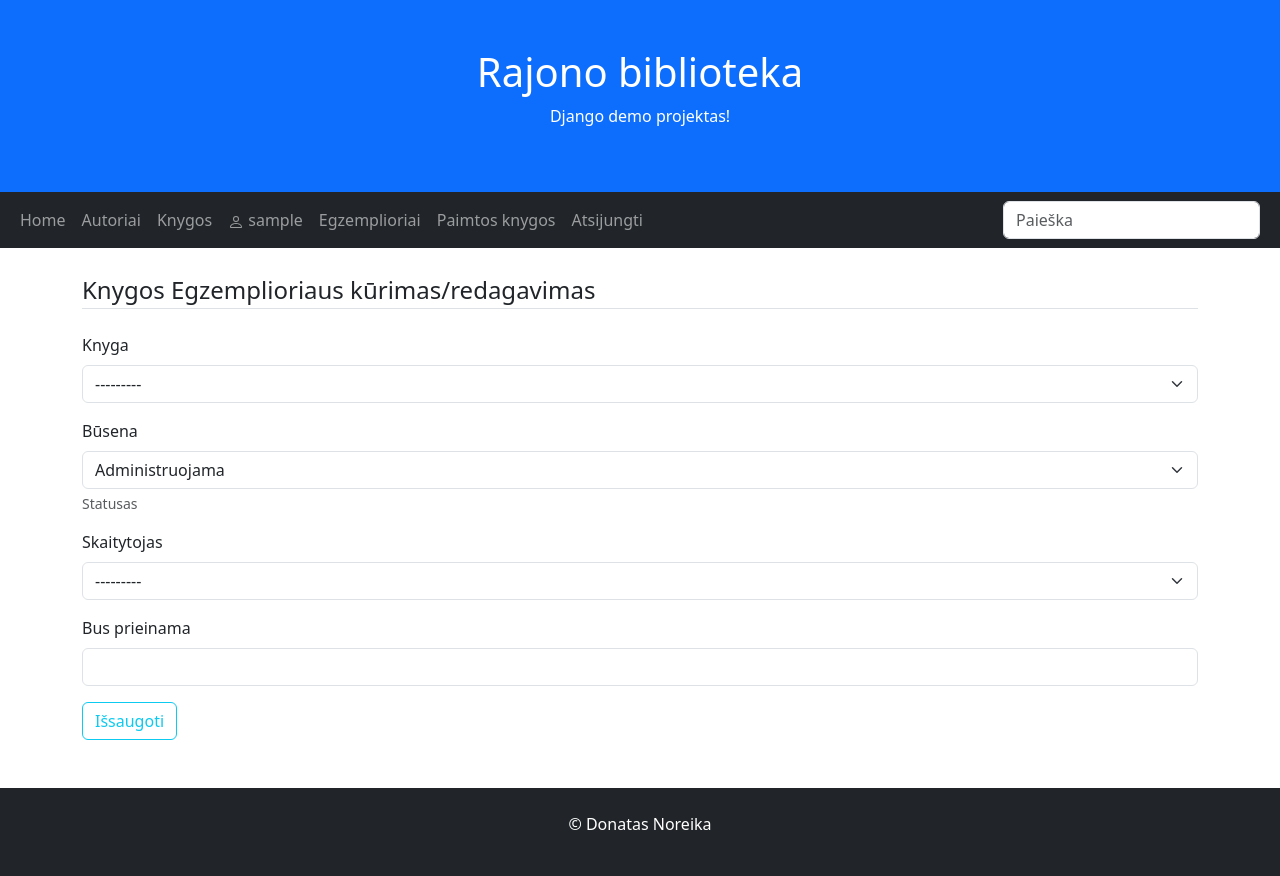
After one commit to DonatasNoreika/library_202406, a Django app: page /library/instances/new in a window 1280 px wide. The commit adds this page. Run offline with Django 5.2, Linux system fonts and the light colour scheme; the visitor is signed in with stand-in values (Sample User, id 1); data comes from the database, SQL or seed files in the repository; data that the repository does not hold is empty; some libraries are stand-ins or nearby versions.

Commit message:
10: +Galima sukurti knygos egzempliorių (ne per admin)

```diff
--- a/mysite/library/models.py
+++ b/mysite/library/models.py
@@ -88,6 +88,7 @@ class BookInstance(models.Model):
     class Meta:
         verbose_name = "Egzempliorius"
         verbose_name_plural = "Egzemplioriai"
+        ordering = ['-pk']
 
 
 class BookReview(models.Model):
--- a/mysite/library/templates/instance.html
+++ b/mysite/library/templates/instance.html
@@ -5,6 +5,6 @@
  <h1>{{ instance.book.title }} <small>({{ instance.book.author }})</small></h1>
     <p><strong>UUID: </strong>{{ instance.uuid }}</p>
 <p><strong>Galima paimti: </strong><span  class="{% if instance.is_overdue %}text-danger{% endif %}">{{ instance.due_back }}</span></p>
-    <p><strong>Paėmė: </strong>{{ instance.reader }}</p>
+    <p><strong>Paėmė: </strong><img class="rounded-circle me-1" style="height: 25px" src="{{ instance.reader.profile.photo.url }}">{{ instance.reader }}</p>
     <p><strong>Būsena: </strong>{{ instance.get_status_display }}</p>
 {% endblock %}
--- /dev/null
+++ b/mysite/library/templates/instance_form.html
@@ -0,0 +1,16 @@
+{% extends 'base.html' %}
+{% block 'title' %}Egzemplioriaus kūrimas/redagavimas{% endblock%}
+
+{% block 'content' %}
+<div class="content-section">
+    <form method="POST">
+    {% csrf_token %}
+    {% load crispy_forms_tags %}
+        <legend class="border-bottom mb-4">Knygos Egzemplioriaus kūrimas/redagavimas</legend>
+        {{ form|crispy }}
+        <div class="form-group">
+            <button class="btn btn-outline-info" type="submit">Išsaugoti</button>
+        </div>
+    </form>
+</div>
+{% endblock %}
--- a/mysite/library/templates/instances.html
+++ b/mysite/library/templates/instances.html
@@ -2,6 +2,7 @@
 {% block 'title' %}Knygų egzemplioriai{% endblock %}
 
 {% block 'content' %}
+<a class="btn btn-secondary btn-sm mt-1 mb-3" href="{% url 'instance_new' %}">Naujas egzempliorius</a>
 {% for instance in instances %}
 <p><a href="{% url 'instance' instance.pk %}">{{ instance.book.title }} ({{ instance.uuid }})</a> - {{ instance.reader }} (<span class="{% if instance.is_overdue %}text-danger{% endif %}">{{ instance.due_back }}</span>)</p>
 {% endfor %}
--- a/mysite/library/urls.py
+++ b/mysite/library/urls.py
@@ -14,4 +14,5 @@ urlpatterns = [
     path("profile/", views.profile, name="profile"),
     path("instances/", views.BookInstanceListView.as_view(), name="instances"),
     path("instances/<int:pk>", views.BookInstanceDetailView.as_view(), name="instance"),
+    path("instances/new", views.BookInstanceCreateView.as_view(), name="instance_new"),
 ]
--- a/mysite/library/views.py
+++ b/mysite/library/views.py
@@ -177,3 +177,10 @@ class BookInstanceDetailView(LoginRequiredMixin, generic.DetailView):
     model = BookInstance
     template_name = "instance.html"
     context_object_name = "instance"
+
+
+class BookInstanceCreateView(LoginRequiredMixin, generic.CreateView):
+    model = BookInstance
+    template_name = "instance_form.html"
+    success_url = "/library/instances/"
+    fields = ['book', 'status', 'reader', 'due_back']
```
